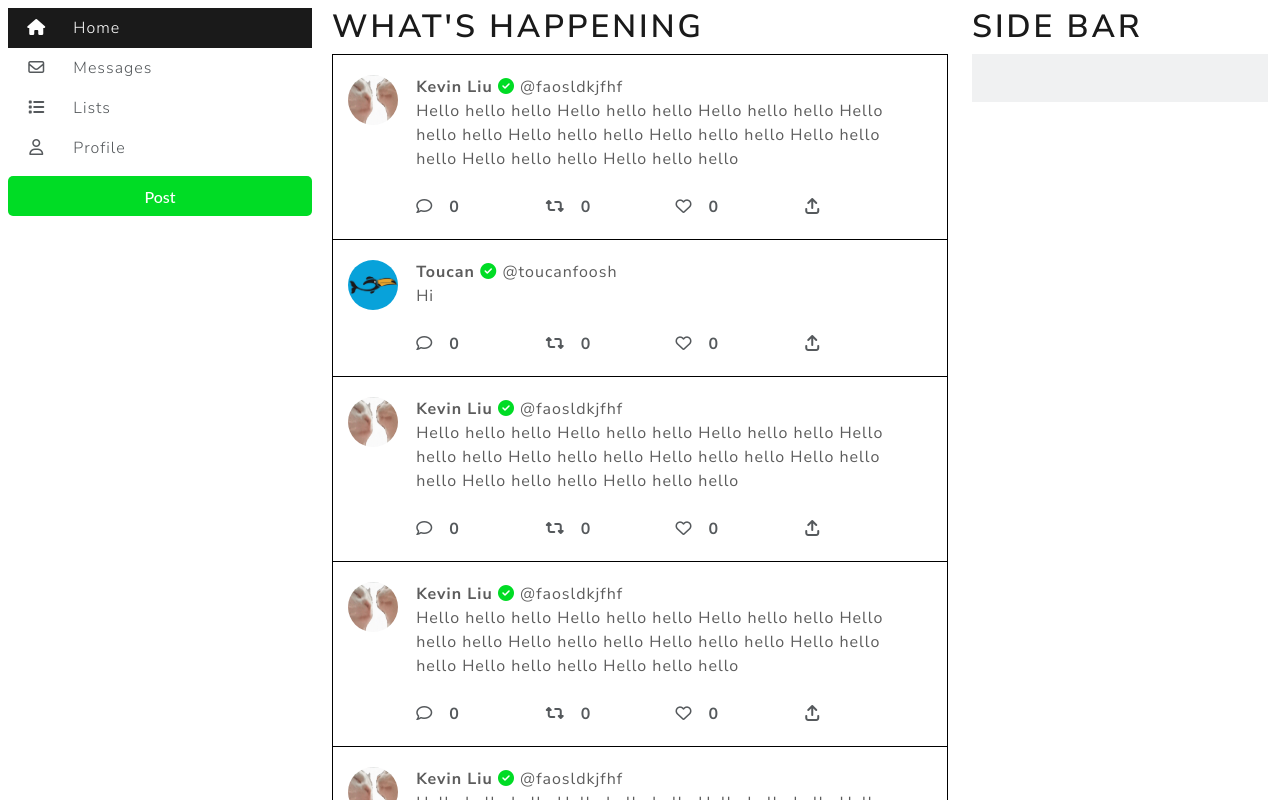
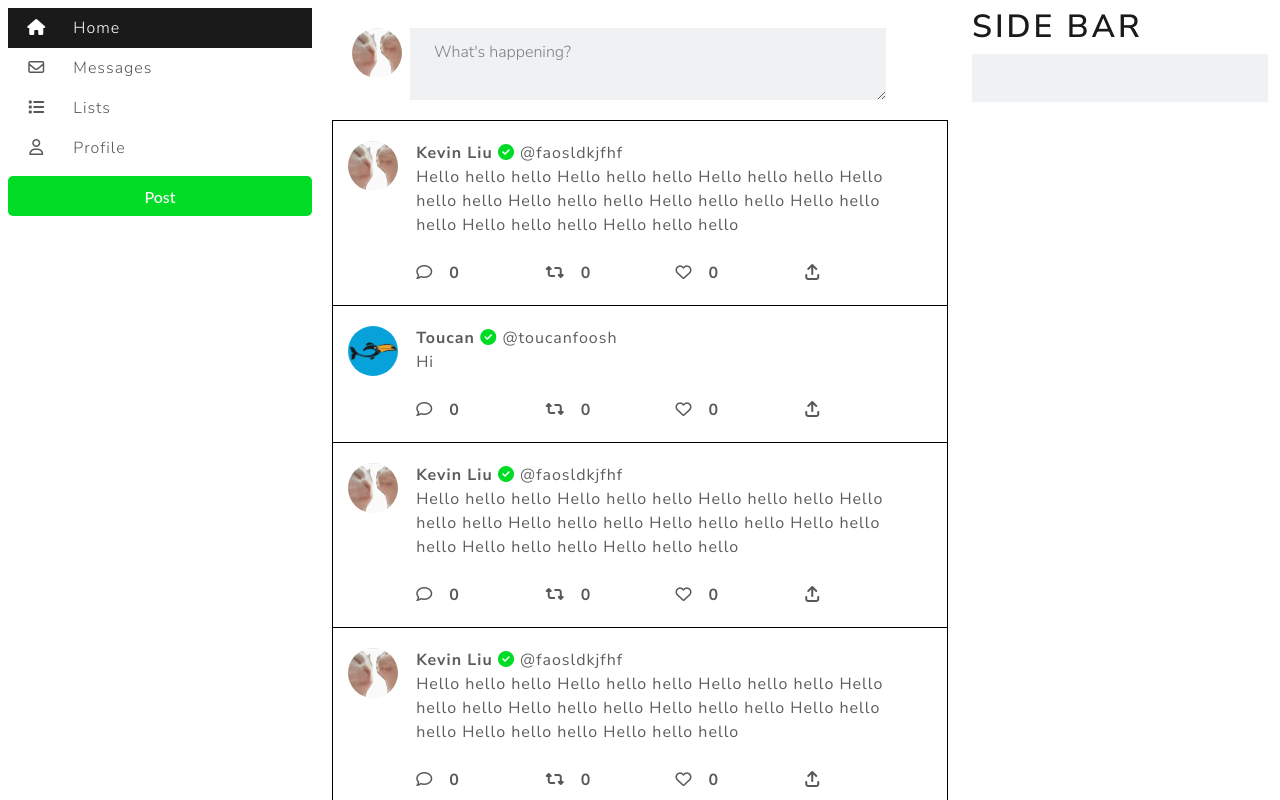
Before and after one commit to toucanfoosh/cs5610-finalproject, a React (Create React App) app: page / in a window 1280 px wide. Shown: the top 800 px of the page. Built offline with nearby package versions, Linux system fonts and the light colour scheme.

Commit message:
formatted what's happening a bit

```diff
--- a/src/home/index.js
+++ b/src/home/index.js
@@ -6,9 +6,10 @@ import WhatsHappening from "../whats-happening";
 
 const HomeComponent = () => {
     const posts = useSelector(state => state.posts);
+    const user = useSelector(state => state.user);
     return (
         <div>
-            <WhatsHappening />
+            <WhatsHappening currentUser={user} />
             <div className="mb-2 list-group ps-0 sf-home-min-width sf-home-border">
                 {posts.map((post) => (
                     <PostItem post={post} />
--- /dev/null
+++ b/src/whats-happening/index.css
@@ -0,0 +1,3 @@
+.sf-padding-20 {
+    padding: 20px;
+}
--- a/src/whats-happening/index.js
+++ b/src/whats-happening/index.js
@@ -1,7 +1,14 @@
-const WhatsHappening = () => {
+import "./index.css";
+
+const WhatsHappening = ({ currentUser }) => {
     return (
-        <div>
-            <h1>What's Happening</h1>
+        <div className="sf-padding-20 row">
+            <div className="col-1">
+                <img className='rounded-circle' src={`./images/catjam.jpg`} height='50px' width='50px' />
+            </div>
+            <div className="ms-2 col-10">
+                <textarea className="form-control" placeholder="What's happening?"></textarea>
+            </div>
         </div>
     )
 }
```
